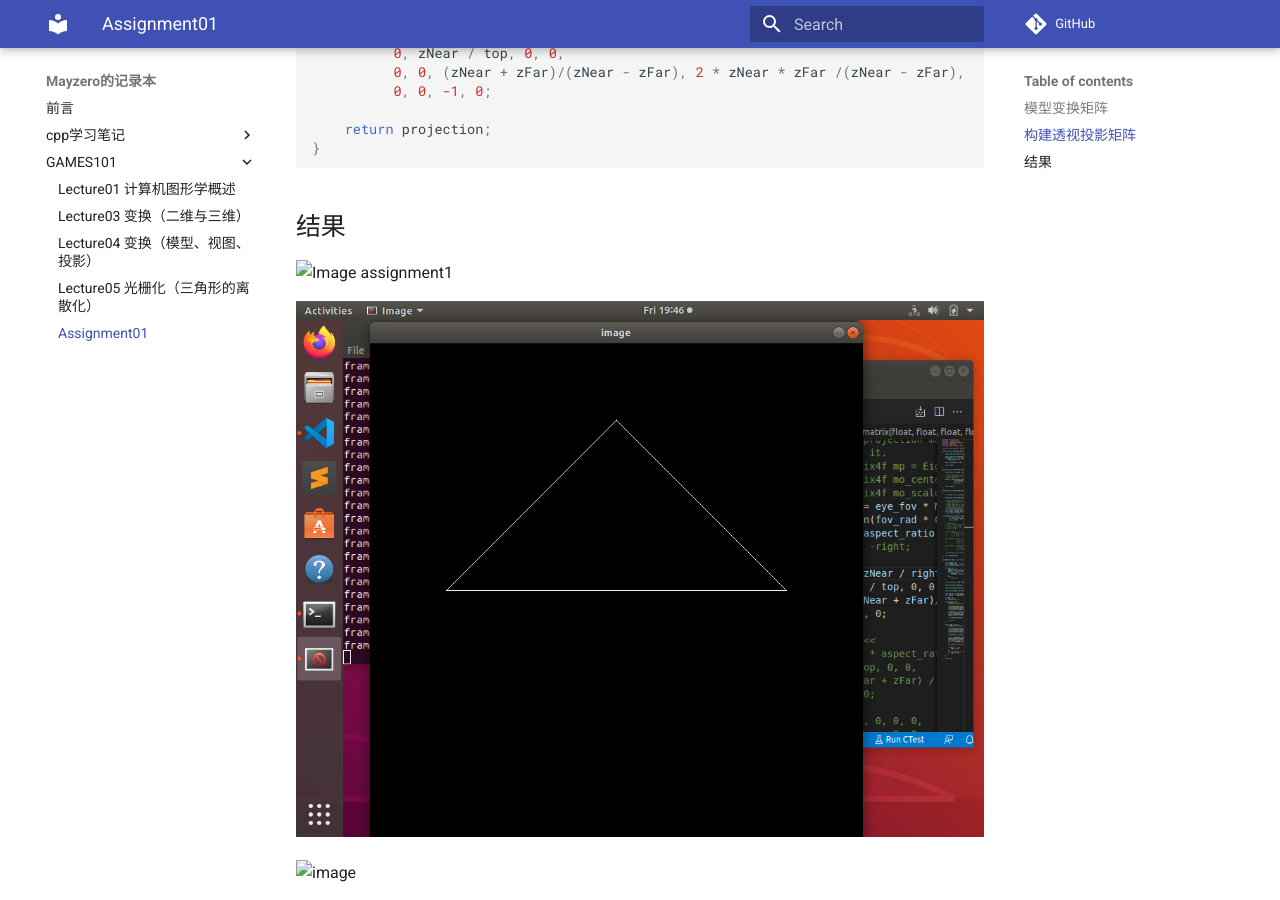
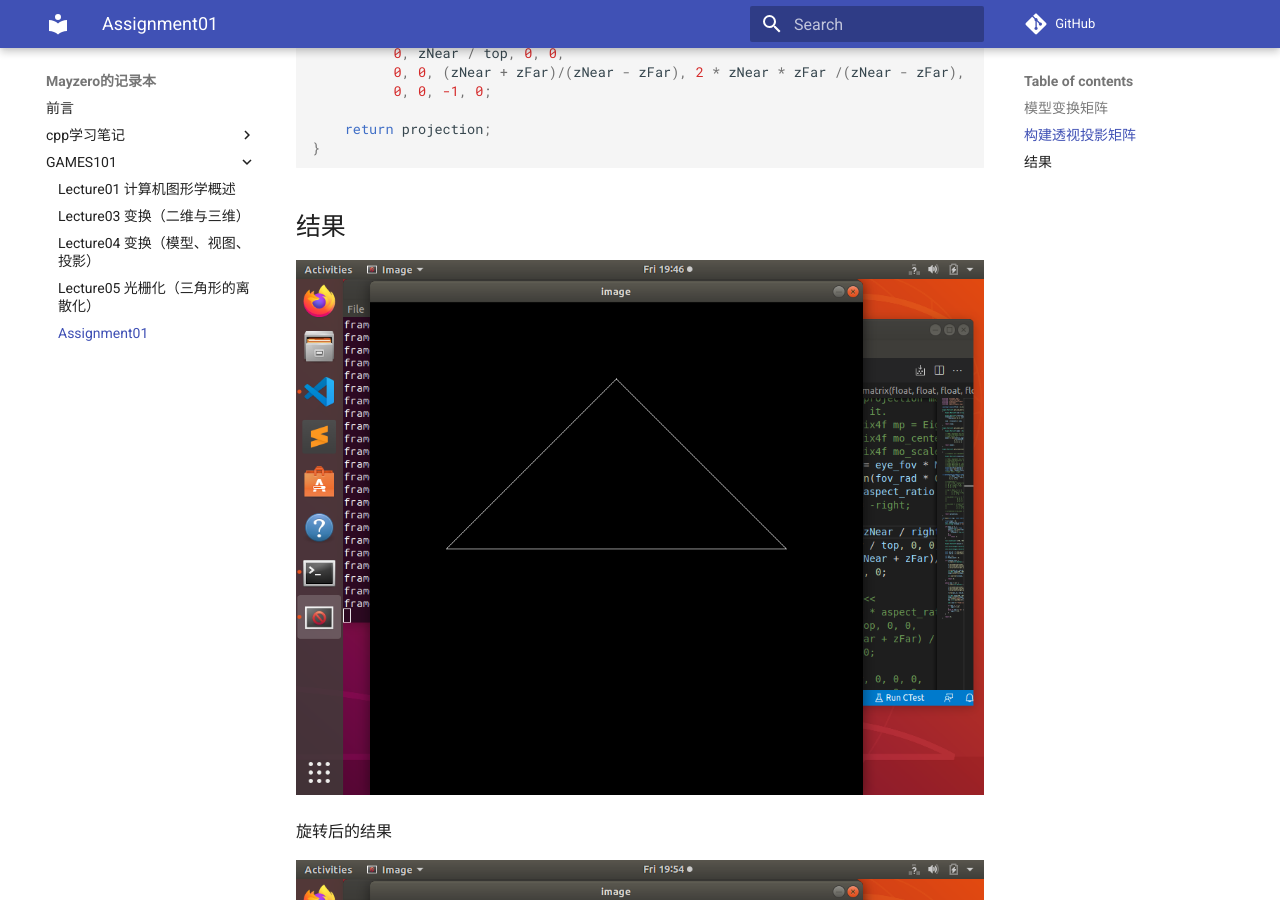
Before and after one commit to Mayzero/blogNotes, an MkDocs documentation site: the page built from docs/GAMES101/Assignment01.md, in a window 1280 px wide and 900 px high, scrolled down 1216 px. Built offline with MkDocs 1.6.1 and Material for MkDocs 9.7.7, drawn with Linux system fonts in a browser that asks for light colours; comment, search, counter and statistics services are not loaded.

Commit message:
update image url

```diff
--- a/docs/GAMES101/Assignment01.md
+++ b/docs/GAMES101/Assignment01.md
@@ -52,18 +52,8 @@ Eigen::Matrix4f get_projection_matrix(float eye_fov, float aspect_ratio,float zN
 
 ## 结果
 
-<img src="./image/assignment1.png" alt="Image assignment1">
-
-<img src="../image/assignment1.png" alt="Image assignment1">
-
-![image](/docs/assets/image/assignment1.png)
+![image](./image/assignment1.png)
 
 旋转后的结果
 
-<img src="/docs/assets/image/assignment1.png" alt="Image assignment1-1">
-
-<img src="/blogNotes/docs/assets/image/assignment1.png" alt="Image assignment1-123">
-
-![image](/blogNotes/docs/assets/image/assignment1.png)
-
-![image](./image/assignment1.png)
+![image](./image/assignment1-1.png)
```
Also changed, not shown: docs/assets/image/assignment1-1.png (deleted), docs/assets/image/assignment1.png (deleted).
